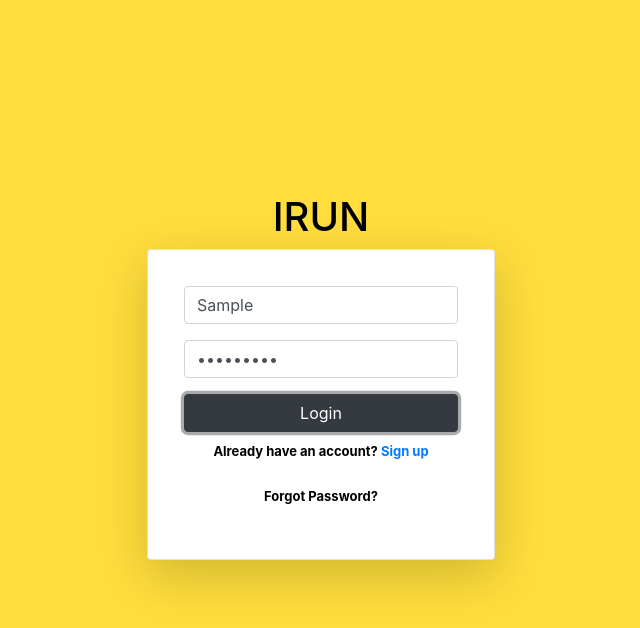
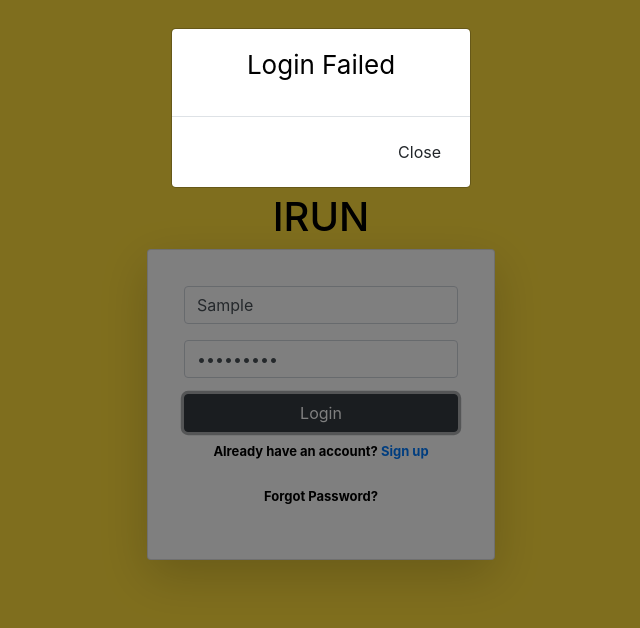
Before and after one commit to cymtrick/socialweb, a React (Create React App) app in the folder client/: page / in a window 1280 px wide. Both pictures are taken after typing "Sample", "Sample123" into the empty fields and a click on the input "Login". Shown: the top 628 px of the page, without its empty margins (319-959 px from the left). Built offline with nearby package versions, Linux system fonts and the light colour scheme; no server answers.

Commit message:
Added Login Failed Dialog

```diff
--- a/client/src/components/Login.js
+++ b/client/src/components/Login.js
@@ -97,8 +97,22 @@ render(){
     </input>
   </div>
 
-   <input class="btn btn-dark btn-block" type="submit" value="Login"></input>
+   <input class="btn btn-dark btn-block" data-toggle="modal" data-target="#myLogin" type="submit" value="Login"></input>
 </form>
+
+<div class="modal fade" id="myLogin" role="dialog">
+    <div class="modal-dialog modal-sm">
+      <div class="modal-content">
+
+        <div class="modal-body">
+          <p>Login Failed</p>
+        </div>
+        <div class="modal-footer">
+          <button type="button" class="btn btn-default" data-dismiss="modal">Close</button>
+        </div>
+      </div>
+    </div>
+  </div>
 
 
 <p className="Login-txt"><b>Already have an account? <a href="signup">Sign up </a></b></p>
```
